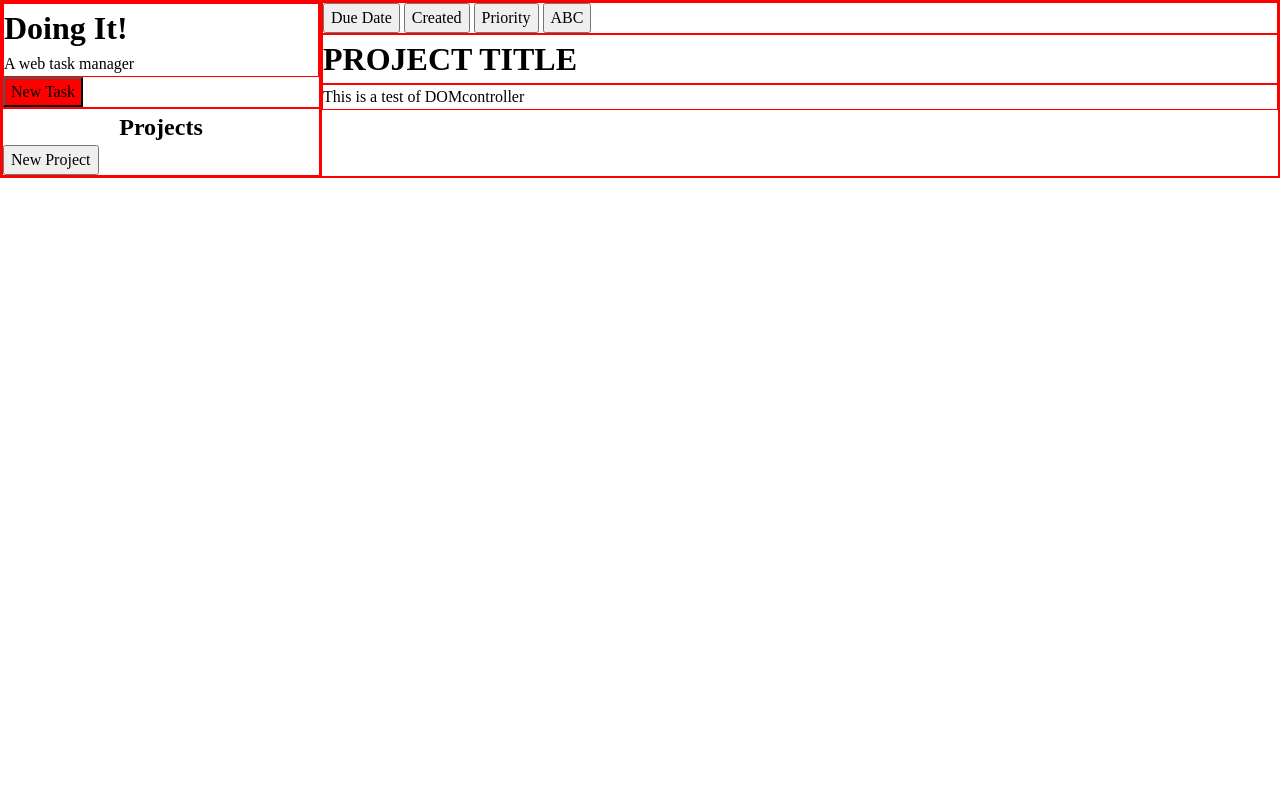
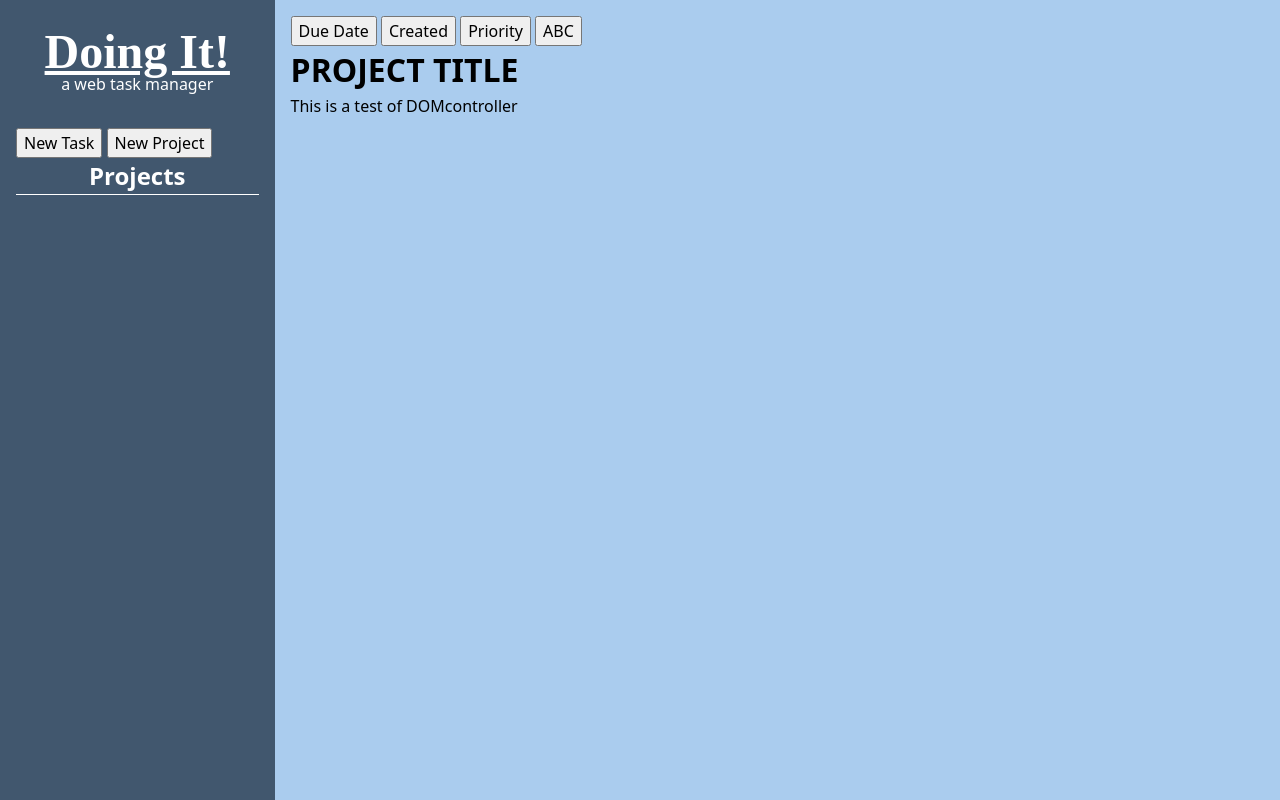
Before and after one commit to arnsocks/odin-todo, a website built with webpack: page src/template.html in a window 1280 px wide. Built offline with nearby package versions, Linux system fonts and the light colour scheme.

Commit message:
Give it a first styling pass.

```diff
--- a/src/components/DOMcontroller.js
+++ b/src/components/DOMcontroller.js
@@ -92,16 +92,15 @@ export function renderProjectBar() {
   for (const project of App.listProjects()) {
     let myProject = document.createElement("li");
     myProject.dataset.projectID = project.id;
+    myProject.classList.add("project");
     let myProjectBtn = document.createElement("button");
     myProjectBtn.textContent = `${project.title}`;
-    // myProjectBtn.dataset.projectID = project.id;
     myProjectBtn.addEventListener("click", filterProjectClick);
     myProject.appendChild(myProjectBtn);
 
      // Create the project deletion button
     let projDeleteBtn = document.createElement("button");
     projDeleteBtn.textContent = "delete";
-    // projDeleteBtn.dataset.projectID = project.id;
     projDeleteBtn.addEventListener("click", projDeleteClick);
     myProject.appendChild(projDeleteBtn);
 
--- a/src/components/appLogic.js
+++ b/src/components/appLogic.js
@@ -5,7 +5,7 @@ import { compareAsc } from "date-fns";
 
 let taskList = Storage.loadTasks();
 let projectList = Storage.loadProjects();
-const priorityList = ["High, Medium", "Low"];
+const priorityList = ["High", "Medium", "Low"];
 
 export default {
   createTask(title, description, dueDate, priority, projectID, taskID) {
--- a/src/styles.css
+++ b/src/styles.css
@@ -46,29 +46,103 @@ ul, ol, li {
 }
 
 /* ^^ END OF RESET ^^ */
+@import url('https://fonts.googleapis.com/css2?family=Shrikhand&display=swap');
+
+:root {
+  --dark: #41576E;
+  --mid:  #ACE;
+  --light: #E0F0FF;
+}
+
+body {
+  font-family: system-ui, -apple-system, BlinkMacSystemFont, 'Segoe UI', Roboto, Oxygen, Ubuntu, Cantarell, 'Open Sans', 'Helvetica Neue', sans-serif;
+}
 
 #wrapper {
   display: grid;
-  grid-template-columns: 40ch 1fr;
+  grid-template-columns: 30ch 1fr;
+  height: 100vh;
+}
+
+#sidebar {
+  background-color: var(--dark);
+  color: white;
+  padding: 1rem;
+  /* border-right: 2px solid rgb(51, 78, 105); */
+  box-shadow: 5px 2px 5px rgba(0,0,0,0.1);
+}
+
+#logo {
+  text-align: center;
+  padding-bottom: 2rem;
+  color: white;
+}
+
+#wordmark {
+  font-family: 'Shrikhand', serif;
+  color: white;
+  font-size: 3rem;
+  text-decoration: underline;
+  /* text-underline-offset: -5px; */
+}
+
+#tagline {
+  margin-top: -1rem;
 }
 
 #project-bar h2 {
   text-align: center;
 }
 
+#project-bar h2::after {
+  display: block;
+  content: "";
+  border-top: .1rem solid white;
+  width: 100%;
+  margin-bottom: 1rem;
+}
+
+#project-bar li {
+  padding: 0.2rem;
+  display: flex;
+  justify-content: space-between;
+}
+
+#project-bar li:hover {
+  background-color: rgba(0,0,0,0.1);
+}
+
+#project-bar .project button {
+  border: none;
+  background-color: transparent;
+  color: white;
+}
+
+.project button:hover {
+  text-decoration: underline;
+}
+
+#main {
+  background-color: var(--mid);
+  padding: 1rem;
+}
+
 .card-container {
   display: grid;
   grid-template-columns: repeat(auto-fill, minmax(300px, 1fr));
   grid-auto-rows: 1fr;
-  gap: 2rem;
-  padding: 2rem;
+  gap: 1rem;
+  padding: 1rem;
   position: relative;
 }
 
 .task-card {
-  border: 1px solid rebeccapurple;
+  /* background-color: rgba(255,255,255,0.5); */
+  background-color: var(--light);
+  /* border: 1px solid rebeccapurple; */
   border-radius: 3px;
-  padding: 0.5rem;
+  padding: 1rem;
+  /* box-shadow: 5px 2px 5px rgba(0,0,0,0.1); */
 }
 
 .task-info-heading {
@@ -77,14 +151,3 @@ ul, ol, li {
 
 
 /* DEV - DEBUGGING */
-div {
-  border: 1px solid red;
-}
-
-.blue {
-  background-color: aqua;
-}
-
-#new-task {
-  background-color: red;
-}
--- a/src/template.html
+++ b/src/template.html
@@ -10,15 +10,15 @@
   <div id="wrapper">
     <div id="sidebar">
       <div id="menu">
-        <div class="logo">
-          <h1>Doing It!</h1>
-          <p>A web task manager</p>
+        <div id="logo">
+          <h1 id="wordmark">Doing It!</h1>
+          <p id="tagline">a web task manager</p>
         </div>
         <button id="new-task" type="button">New Task</button>
+        <button id="new-project-button">New Project</button>
       </div>
       <div id="project-bar">
         <h2>Projects</h2>
-        <button id="new-project-button">New Project</button>
         <ul id="project-list">
         </ul>
       </div>
```
